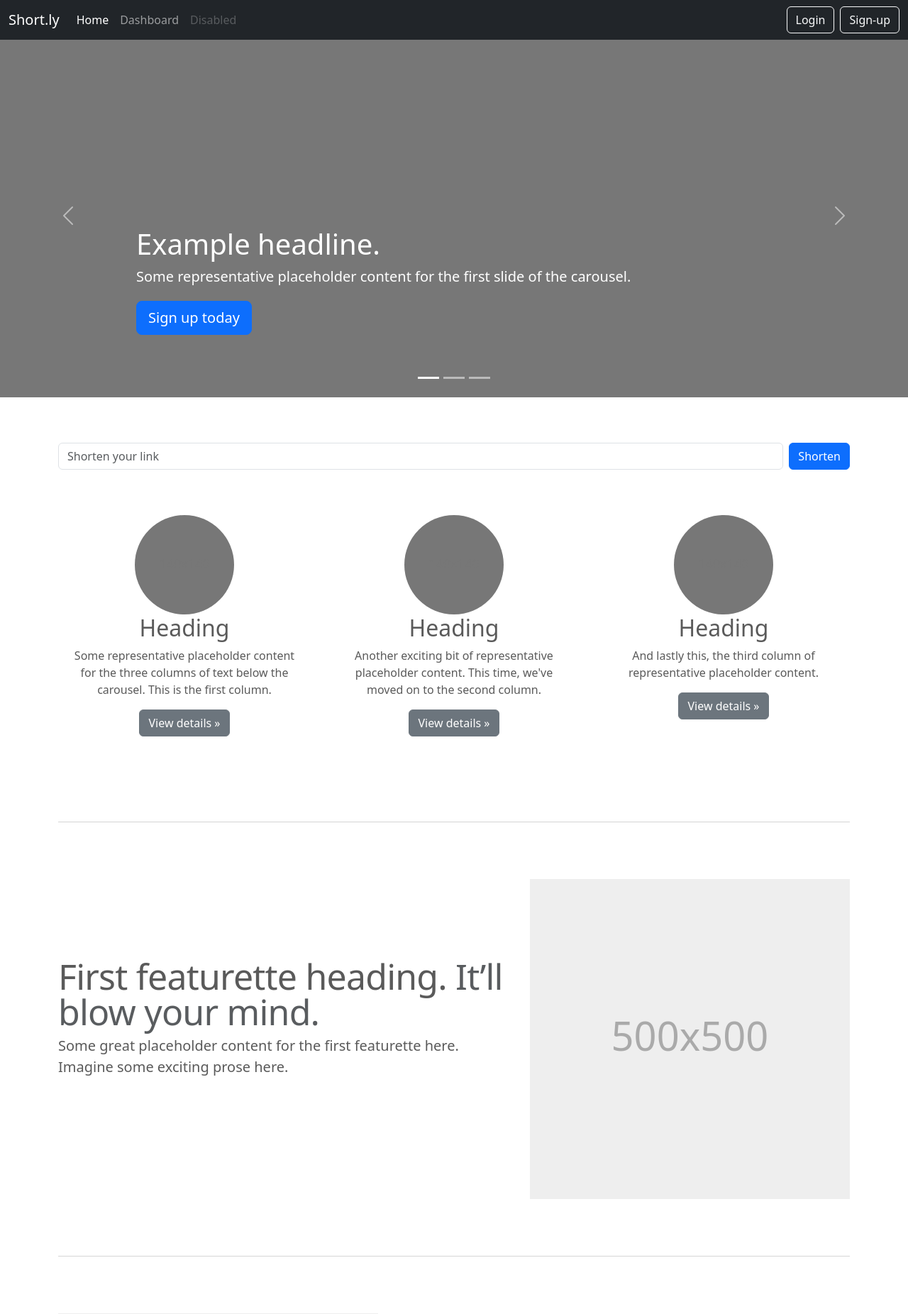
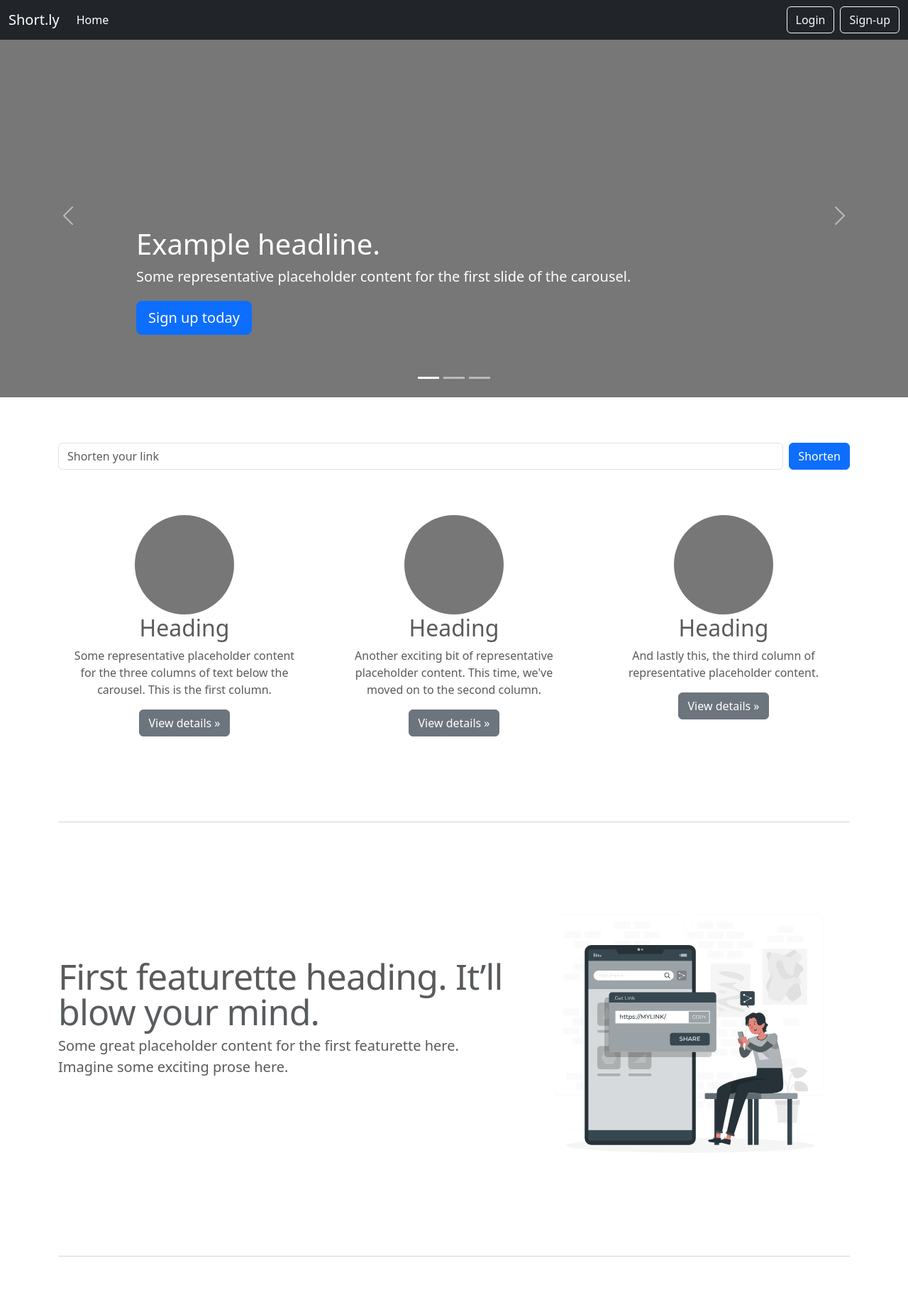
Before and after one commit to Aby-Sebastian/Shortly, a Django app: page / in a window 1280 px wide. Shown: the top 1852 px of the page at 71% size. Run offline with Django 4.2, Linux system fonts and the light colour scheme; some libraries are stand-ins or nearby versions.

Commit message:
added featurette images

```diff
--- a/app/templates/main/index.html
+++ b/app/templates/main/index.html
@@ -50,12 +50,7 @@
           <li class="nav-item">
             <a class="nav-link active" aria-current="page" href="#">Home</a>
           </li>
-          <li class="nav-item">
-            <a class="nav-link" href="{% url 'dashboard' %}">Dashboard</a>
-          </li>
-          <li class="nav-item">
-            <a class="nav-link disabled" href="#" tabindex="-1" aria-disabled="true">Disabled</a>
-          </li>
+
         </ul>
 
         <div class="d-flex justify-content-center">
@@ -89,7 +84,7 @@
       </div>
       <div class="carousel-item">
         <svg class="bd-placeholder-img" width="100%" height="100%" xmlns="http://www.w3.org/2000/svg" aria-hidden="true" preserveAspectRatio="xMidYMid slice" focusable="false"><rect width="100%" height="100%" fill="#777"/></svg>
-
+        <img src="{% static 'images/www-bro.svg' %}" width="100%" height="100%"  alt="">
         <div class="container">
           <div class="carousel-caption">
             <h1>Another example headline.</h1>
@@ -172,7 +167,8 @@
         <p class="lead">Some great placeholder content for the first featurette here. Imagine some exciting prose here.</p>
       </div>
       <div class="col-md-5">
-        <svg class="bd-placeholder-img bd-placeholder-img-lg featurette-image img-fluid mx-auto" width="500" height="500" xmlns="http://www.w3.org/2000/svg" role="img" aria-label="Placeholder: 500x500" preserveAspectRatio="xMidYMid slice" focusable="false"><title>Placeholder</title><rect width="100%" height="100%" fill="#eee"/><text x="50%" y="50%" fill="#aaa" dy=".3em">500x500</text></svg>
+        <!-- <svg class="bd-placeholder-img bd-placeholder-img-lg featurette-image img-fluid mx-auto" width="500" height="500" xmlns="http://www.w3.org/2000/svg" role="img" aria-label="Placeholder: 500x500" preserveAspectRatio="xMidYMid slice" focusable="false"><title>Placeholder</title><rect width="100%" height="100%" fill="#eee"/><text x="50%" y="50%" fill="#aaa" dy=".3em">500x500</text></svg> -->
+        <img src="{% static 'images/index_page/Share_link_rafiki.svg' %}" alt="">
 
       </div>
     </div>
@@ -185,7 +181,8 @@
         <p class="lead">Another featurette? Of course. More placeholder content here to give you an idea of how this layout would work with some actual real-world content in place.</p>
       </div>
       <div class="col-md-5 order-md-1">
-        <svg class="bd-placeholder-img bd-placeholder-img-lg featurette-image img-fluid mx-auto" width="500" height="500" xmlns="http://www.w3.org/2000/svg" role="img" aria-label="Placeholder: 500x500" preserveAspectRatio="xMidYMid slice" focusable="false"><title>Placeholder</title><rect width="100%" height="100%" fill="#eee"/><text x="50%" y="50%" fill="#aaa" dy=".3em">500x500</text></svg>
+        <!-- <svg class="bd-placeholder-img bd-placeholder-img-lg featurette-image img-fluid mx-auto" width="500" height="500" xmlns="http://www.w3.org/2000/svg" role="img" aria-label="Placeholder: 500x500" preserveAspectRatio="xMidYMid slice" focusable="false"><title>Placeholder</title><rect width="100%" height="100%" fill="#eee"/><text x="50%" y="50%" fill="#aaa" dy=".3em">500x500</text></svg> -->
+        <img src="{% static 'images/index_page/Files_sent_pana.svg' %}" alt="">
 
       </div>
     </div>
@@ -198,7 +195,8 @@
         <p class="lead">And yes, this is the last block of representative placeholder content. Again, not really intended to be actually read, simply here to give you a better view of what this would look like with some actual content. Your content.</p>
       </div>
       <div class="col-md-5">
-        <svg class="bd-placeholder-img bd-placeholder-img-lg featurette-image img-fluid mx-auto" width="500" height="500" xmlns="http://www.w3.org/2000/svg" role="img" aria-label="Placeholder: 500x500" preserveAspectRatio="xMidYMid slice" focusable="false"><title>Placeholder</title><rect width="100%" height="100%" fill="#eee"/><text x="50%" y="50%" fill="#aaa" dy=".3em">500x500</text></svg>
+        <!-- <svg class="bd-placeholder-img bd-placeholder-img-lg featurette-image img-fluid mx-auto" width="500" height="500" xmlns="http://www.w3.org/2000/svg" role="img" aria-label="Placeholder: 500x500" preserveAspectRatio="xMidYMid slice" focusable="false"><title>Placeholder</title><rect width="100%" height="100%" fill="#eee"/><text x="50%" y="50%" fill="#aaa" dy=".3em">500x500</text></svg> -->
+        <img src="{% static 'images/index_page/Visual_data_rafiki.svg' %}" alt="">
 
       </div>
     </div>
```
Also changed, not shown: app/static/images/index_page/Files_sent_pana.svg (added), app/static/images/index_page/Share link-amico.svg (added), app/static/images/index_page/Share_link_rafiki.svg (added), app/static/images/index_page/Visual_data_rafiki.svg (added), app/static/images/index_page/www-bro.svg (added).
